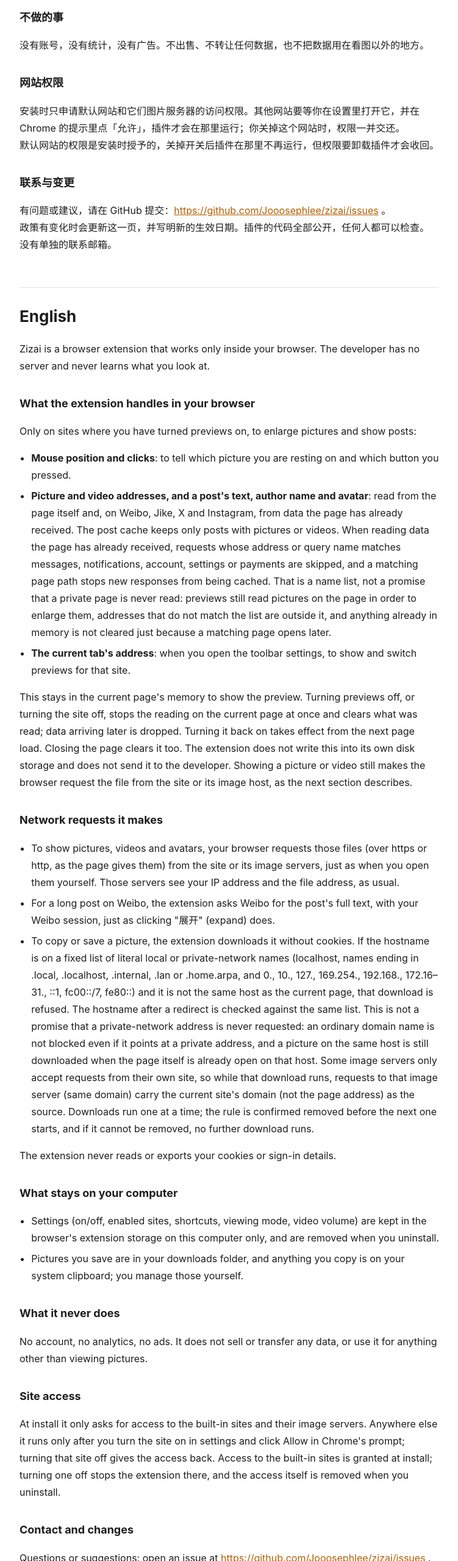
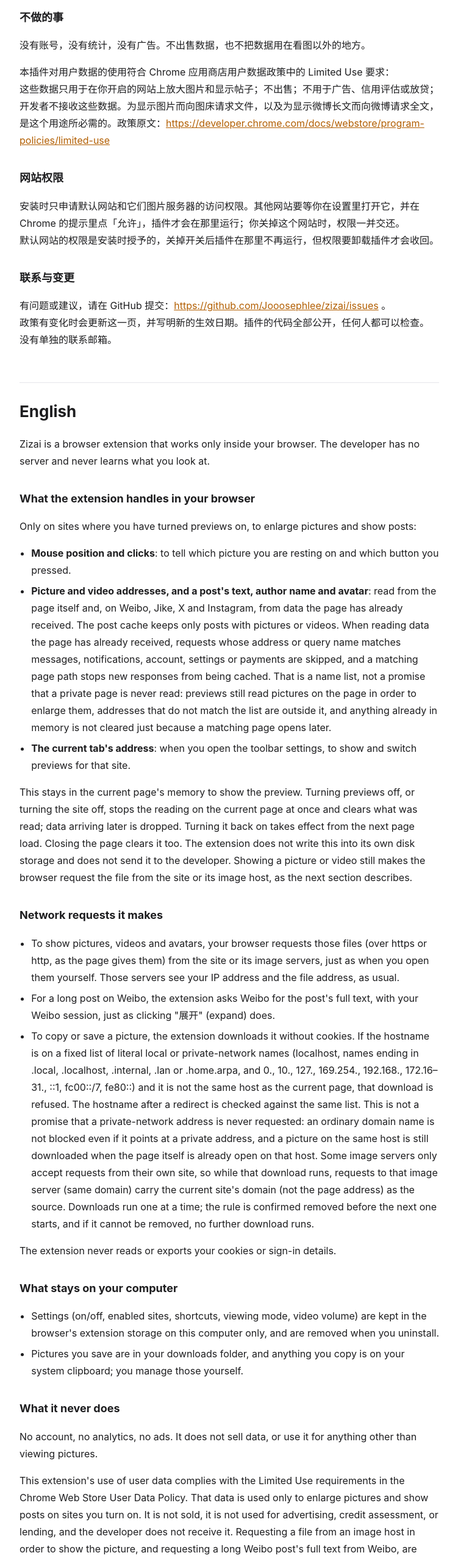
Before and after one commit to Jooosephlee/zizai, a browser extension: page docs/privacy.html in a window 1280 px wide. Shown: the part 1709-4269 px from the top of the page at 61% size, without its empty margins (264-1015 px from the left). Drawn offline with Linux system fonts and the light colour scheme.

Commit message:
State Limited Use compliance and correct the store disclosure notes.
Add a bilingual policy statement grounded in what the extension actually does, regenerate the privacy page from that source, and align the listing categories for author names and personal communications.

Co-authored-by: Jooosephlee <Jooosephlee@users.noreply.github.com>

```diff
--- a/docs/privacy.html
+++ b/docs/privacy.html
@@ -40,7 +40,8 @@ main > p:first-of-type { color: var(--muted); }
 <h3>保存在你电脑上的</h3>
 <ul><li>设置（开关、启用的网站名单、快捷键、看图方式、视频音量）存在浏览器的扩展存储里，只在这台电脑上，卸载插件时一并删除。</li><li>你主动保存的图片在你的下载文件夹里，复制的内容在系统剪贴板里，由你自己管理。</li></ul>
 <h3>不做的事</h3>
-<p>没有账号，没有统计，没有广告。不出售、不转让任何数据，也不把数据用在看图以外的地方。</p>
+<p>没有账号，没有统计，没有广告。不出售数据，也不把数据用在看图以外的地方。</p>
+<p>本插件对用户数据的使用符合 Chrome 应用商店用户数据政策中的 Limited Use 要求：这些数据只用于在你开启的网站上放大图片和显示帖子；不出售；不用于广告、信用评估或放贷；开发者不接收这些数据。为显示图片而向图床请求文件，以及为显示微博长文而向微博请求全文，是这个用途所必需的。政策原文：<a href="https://developer.chrome.com/docs/webstore/program-policies/limited-use">https://developer.chrome.com/docs/webstore/program-policies/limited-use</a></p>
 <h3>网站权限</h3>
 <p>安装时只申请默认网站和它们图片服务器的访问权限。其他网站要等你在设置里打开它，并在 Chrome 的提示里点「允许」，插件才会在那里运行；你关掉这个网站时，权限一并交还。默认网站的权限是安装时授予的，关掉开关后插件在那里不再运行，但权限要卸载插件才会收回。</p>
 <h3>联系与变更</h3>
@@ -57,7 +58,8 @@ main > p:first-of-type { color: var(--muted); }
 <h3>What stays on your computer</h3>
 <ul><li>Settings (on/off, enabled sites, shortcuts, viewing mode, video volume) are kept in the browser's extension storage on this computer only, and are removed when you uninstall.</li><li>Pictures you save are in your downloads folder, and anything you copy is on your system clipboard; you manage those yourself.</li></ul>
 <h3>What it never does</h3>
-<p>No account, no analytics, no ads. It does not sell or transfer any data, or use it for anything other than viewing pictures.</p>
+<p>No account, no analytics, no ads. It does not sell data, or use it for anything other than viewing pictures.</p>
+<p>This extension's use of user data complies with the Limited Use requirements in the Chrome Web Store User Data Policy. That data is used only to enlarge pictures and show posts on sites you turn on. It is not sold, it is not used for advertising, credit assessment, or lending, and the developer does not receive it. Requesting a file from an image host in order to show the picture, and requesting a long Weibo post's full text from Weibo, are necessary for that use. Policy text: <a href="https://developer.chrome.com/docs/webstore/program-policies/limited-use">https://developer.chrome.com/docs/webstore/program-policies/limited-use</a></p>
 <h3>Site access</h3>
 <p>At install it only asks for access to the built-in sites and their image servers. Anywhere else it runs only after you turn the site on in settings and click Allow in Chrome's prompt; turning that site off gives the access back. Access to the built-in sites is granted at install; turning one off stops the extension there, and the access itself is removed when you uninstall.</p>
 <h3>Contact and changes</h3>
```
Also changed, not shown: 2 other files.
